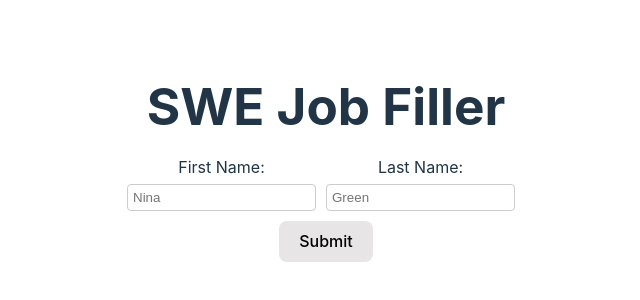
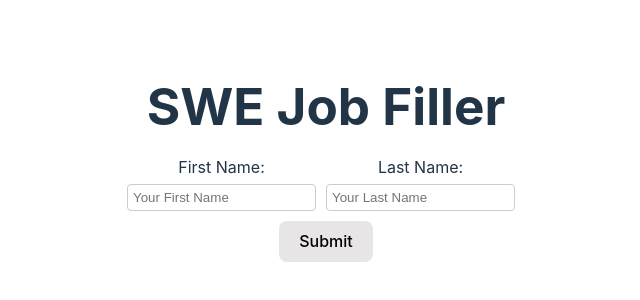
Before and after one commit to mengzhuou/React-JobSeeker, a React (Vite) app in the folder react-jobseeker/: page /PersonalInfo in a window 1280 px wide. Shown: the part 242-542 px from the top of the page, without its empty margins (314-954 px from the left). Built offline with nearby package versions, Linux system fonts and the light colour scheme.

Commit message:
used localstorage

```diff
--- a/react-jobseeker/src/components/JobFill/PersonalInfo/PersonalInfo.tsx
+++ b/react-jobseeker/src/components/JobFill/PersonalInfo/PersonalInfo.tsx
@@ -24,6 +24,19 @@ class PersonalInfo extends React.Component<PersonalInfoProps, PersonalInfoState>
     this.handleSubmit = this.handleSubmit.bind(this);
   }
 
+  componentDidMount() {
+    // Check if localStorage has values and update state
+    const firstName = localStorage.getItem("firstName");
+    const lastName = localStorage.getItem("lastName");
+
+    if (firstName !== null) {
+      this.setState({ firstName });
+    }
+    if (lastName !== null) {
+      this.setState({ lastName });
+    }
+  }
+
   handleChange(event: ChangeEvent<HTMLInputElement>) {
     const { name, value } = event.target;
     this.setState({ [name]: value } as Pick<PersonalInfoState, keyof PersonalInfoState>);
@@ -31,8 +44,13 @@ class PersonalInfo extends React.Component<PersonalInfoProps, PersonalInfoState>
 
   handleSubmit(event: FormEvent<HTMLFormElement>) {
     event.preventDefault();
+    const { firstName, lastName } = this.state;
+    // Save to local storage
+    localStorage.setItem("firstName", firstName);
+    localStorage.setItem("lastName", lastName);
     alert("Saved!");
   }
+
 
   render() {
     const { firstName, lastName } = this.state;
@@ -49,7 +67,7 @@ class PersonalInfo extends React.Component<PersonalInfoProps, PersonalInfoState>
                 name="firstName"
                 value={firstName}
                 onChange={this.handleChange}
-                placeholder="Nina"
+                placeholder="Your First Name"
               />
             </label>
             <label>
@@ -59,7 +77,7 @@ class PersonalInfo extends React.Component<PersonalInfoProps, PersonalInfoState>
                 name="lastName"
                 value={lastName}
                 onChange={this.handleChange}
-                placeholder="Green"
+                placeholder="Your Last Name"
               />
             </label>
           </div>
```
